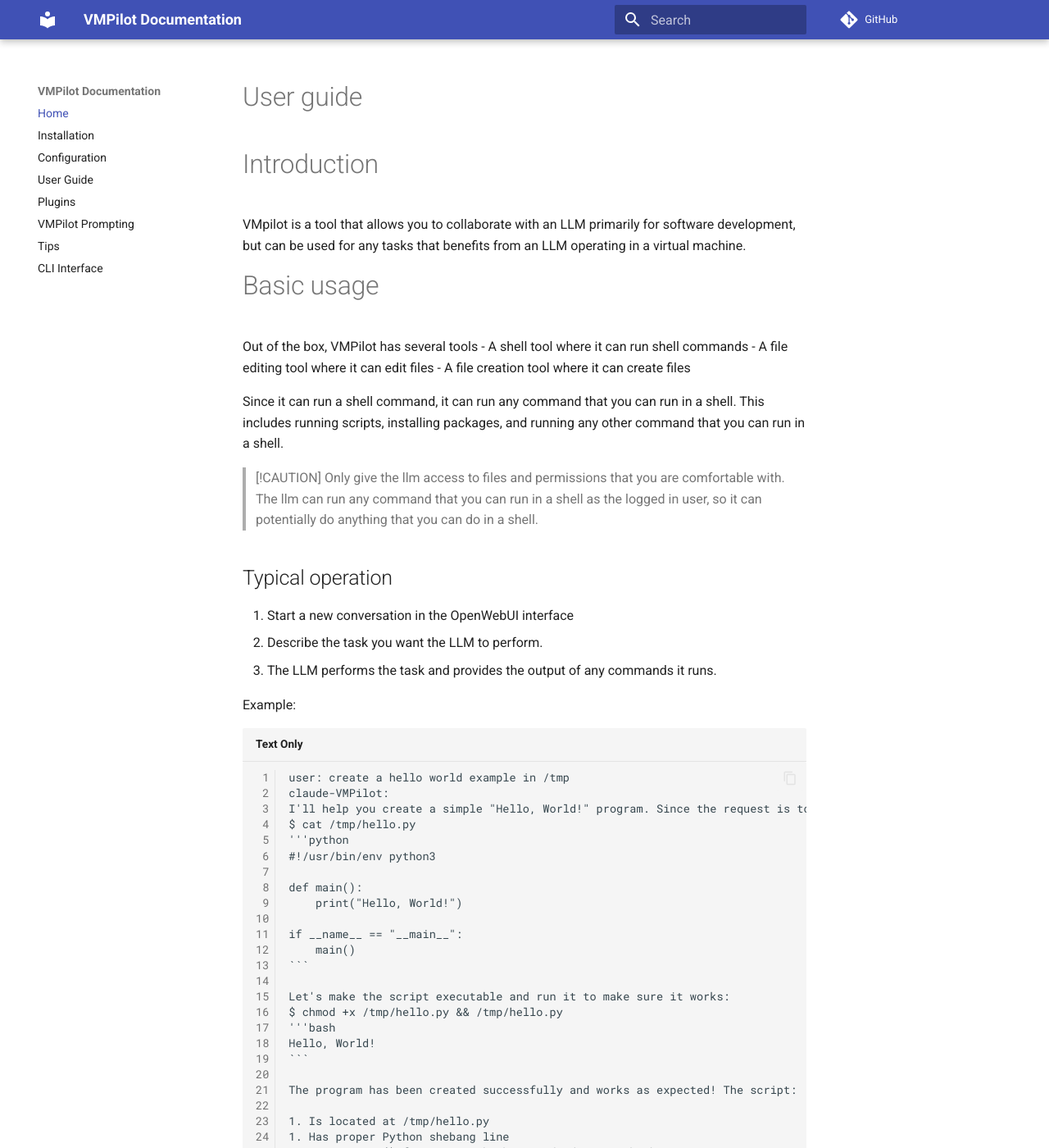
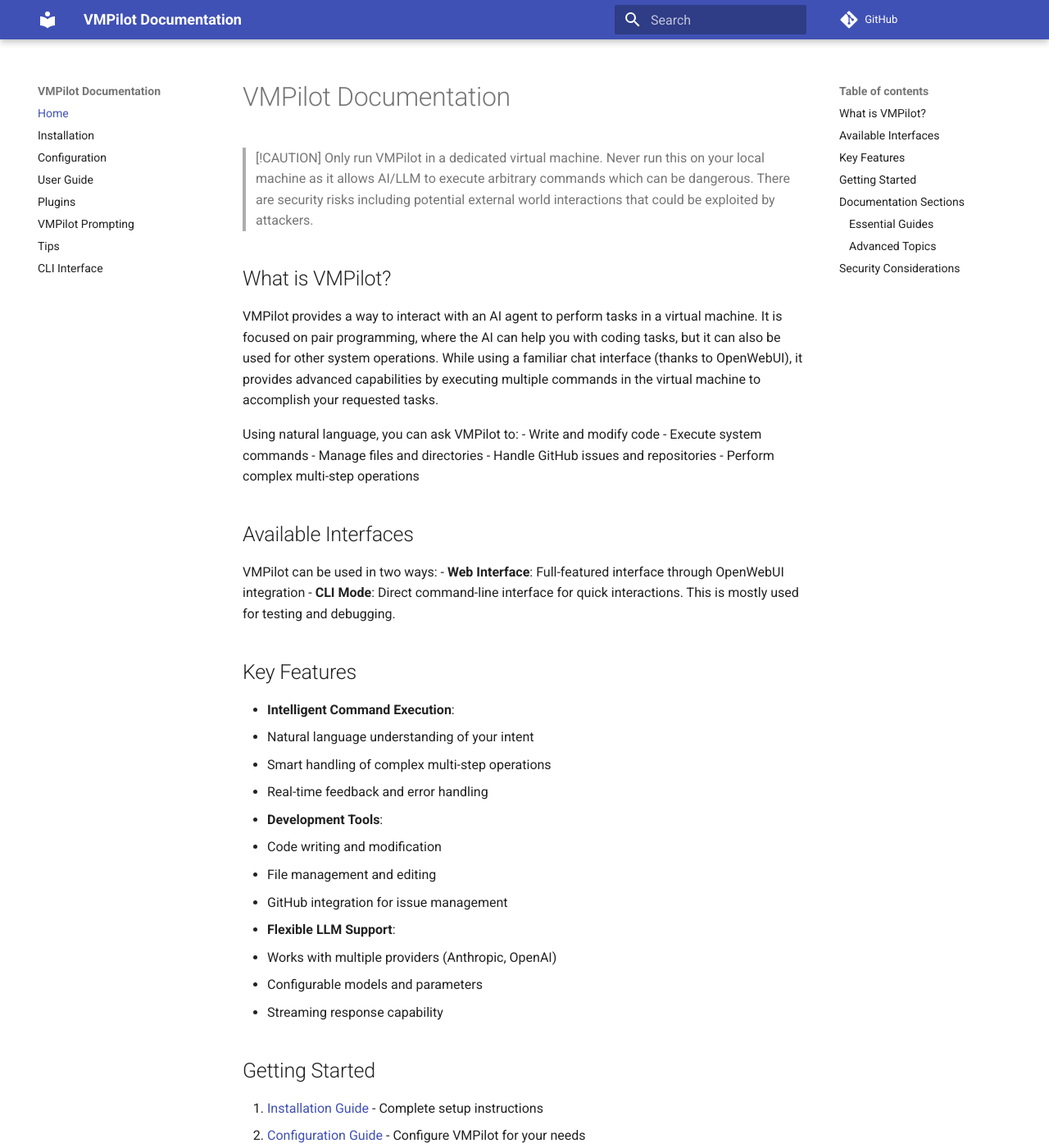
Before and after one commit to drorm/vmpilot, an MkDocs documentation site: the page built from docs/source/index.md, in a window 1280 px wide and 1400 px high. Shown: the whole window at 82% size. Built offline with MkDocs 1.6.1 and Material for MkDocs 9.7.7, drawn with Linux system fonts in a browser that asks for light colours; comment, search, counter and statistics services are not loaded; some of the changed text lies outside the part shown.

Commit message:
Update VMPilot documentation: Refactor introduction and usage guidelines
- Revised the introduction to emphasize safe usage in virtual machines.
- Streamlined content to highlight key features and interfaces.
- Added new sections on getting started, essential guides, advanced topics, and security considerations.
- Removed verbose examples and restructured the content for clarity and conciseness.

`````diff
--- a/docs/source/index.md
+++ b/docs/source/index.md
@@ -1,83 +1,67 @@
-# User guide
+# VMPilot Documentation
 
-# Introduction
-VMpilot is a tool that allows you to collaborate with an LLM primarily for software development, but can be used for any tasks that benefits from an LLM operating in a virtual machine.
+> [!CAUTION]
+> Only run VMPilot in a dedicated virtual machine. Never run this on your local machine as it allows AI/LLM to execute arbitrary commands which can be dangerous. There are security risks including potential external world interactions that could be exploited by attackers.
 
-# Basic usage
-Out of the box, VMPilot has several tools
-- A shell tool where it can run shell commands
-- A file editing tool where it can edit files
-- A file creation tool where it can create files
+## What is VMPilot?
 
-Since it can run a shell command, it can run any command that you can run in a shell. This includes running scripts, installing packages, and running any other command that you can run in a shell.
-> [!CAUTION]
-Only give the llm access to files and permissions that you are comfortable with. The llm can run any command that you can run in a shell as the logged in user, so it can potentially do anything that you can do in a shell.
+VMPilot provides a way to interact with an AI agent to perform tasks in a virtual machine. It is focused on pair programming, where the AI can help you with coding tasks, but it can also be used for other system operations. While using a familiar chat interface (thanks to OpenWebUI), it provides advanced capabilities by executing multiple commands in the virtual machine to accomplish your requested tasks.
 
-## Typical operation
+Using natural language, you can ask VMPilot to:
+- Write and modify code
+- Execute system commands
+- Manage files and directories
+- Handle GitHub issues and repositories
+- Perform complex multi-step operations
 
-1. Start a new conversation in the OpenWebUI interface
-2. Describe the task you want the LLM to perform.
-3. The LLM performs the task and provides the output of any commands it runs.
+## Available Interfaces
 
-Example:
-````
-user: create a hello world example in /tmp
-claude-VMPilot:
-I'll help you create a simple "Hello, World!" program. Since the request is to create a file but doesn't specify the exact filename, I'll create a Python file named hello.py in the /tmp directory.I've created a simple Python "Hello, World!" program in /tmp/hello.py. Let's verify the file was created and check its contents:
-$ cat /tmp/hello.py
-'''python
-#!/usr/bin/env python3
+VMPilot can be used in two ways:
+- **Web Interface**: Full-featured interface through OpenWebUI integration
+- **CLI Mode**: Direct command-line interface for quick interactions. This is mostly used for testing and debugging.
 
-def main():
-    print("Hello, World!")
+## Key Features
 
-if __name__ == "__main__":
-    main()
-```
+- **Intelligent Command Execution**:
+  - Natural language understanding of your intent
+  - Smart handling of complex multi-step operations
+  - Real-time feedback and error handling
 
-Let's make the script executable and run it to make sure it works:
-$ chmod +x /tmp/hello.py && /tmp/hello.py
-'''bash
-Hello, World!
-```
+- **Development Tools**:
+  - Code writing and modification
+  - File management and editing
+  - GitHub integration for issue management
 
-The program has been created successfully and works as expected! The script:
+- **Flexible LLM Support**:
+  - Works with multiple providers (Anthropic, OpenAI)
+  - Configurable models and parameters
+  - Streaming response capability
 
-1. Is located at /tmp/hello.py
-1. Has proper Python shebang line
-1. Uses a main() function with the standard name  check
-1. Successfully prints "Hello, World!" when executed
-````
+## Getting Started
 
-### Notes
-- The LLM tends to be a bit verbose and has a bias towards action. It will, as is often the case with LLMs, try its best to answer your question, or perform the task you've asked it to do, rather than ask for clarification. You can change that by asking it to just discuss the task or ask for clarification.
+1. [Installation Guide](installation.md) - Complete setup instructions
+2. [Configuration Guide](configuration.md) - Configure VMPilot for your needs
+3. [User Guide](user-guide.md) - Learn the basics of using VMPilot
 
-- It can perform several opeartions to accomplish a task. In our case, it created the script, and ran it to verify that it works.
+## Documentation Sections
 
-- Outputs are fenced in the appropriate language for easy reading.
+### Essential Guides
+- [Configuration Guide](configuration.md) - Setting up VMPilot
+- [Installation Guide](installation.md) - Detailed installation steps
+- [User Guide](user-guide.md) - Basic usage and concepts
 
-- The LLM will often provide additional information about the task it performed, such as the location of the file it created, the contents of the file, and the output of any commands it ran.
+### Advanced Topics
+- [Prompting Guide](prompting.md) - How to effectively interact with VMPilot
+- [Plugins System](plugins.md) - Extending VMPilot's capabilities
+- [GitHub Integration](github_issues.md) - Working with GitHub repositories
+- [Tips and Best Practices](tips.md) - Advanced usage tips
 
-# Choosing the provider and model
+## Security Considerations
 
-We support multiple providers such as OpenAI and Anthropic. You can choose the provider and model you want to use in the OpenWebUI interface on the top left. This is quite similar to how you would choose a model in OpenAI's interface. We recommend however that you use Workspaces since they allow you to both choose the model and prompt you want to use.
+VMPilot has powerful capabilities that require careful consideration:
 
-## Workspaces
-
-Workspaces are very powerful since they allow you to group pipelines and prompt. Examples of workspaces:
-- My software with OpenAI
-- My software with Anthropic
-- Frontend development
-- Backend development
-- Personal
-
-In your prompt tell the llm
-- The root directory of your project. This is crucial to understand where to find the files you are working on.
-- The stack you're using
-- A description of the project and the hierarchy of the files
-
-### Create a workspace
-- Click on "Workspace"
-- Click on "+" to create a new workspace
-- Name it, enter a prompt and edit any other settings
-- Click "Save"
+- Only run in isolated virtual machines
+- Keep API keys secure and use fine-grained access tokens
+- Follow security best practices when exposing endpoints
+- Regularly monitor and audit command execution
+- Use minimal permissions for GitHub and other integrations
`````
